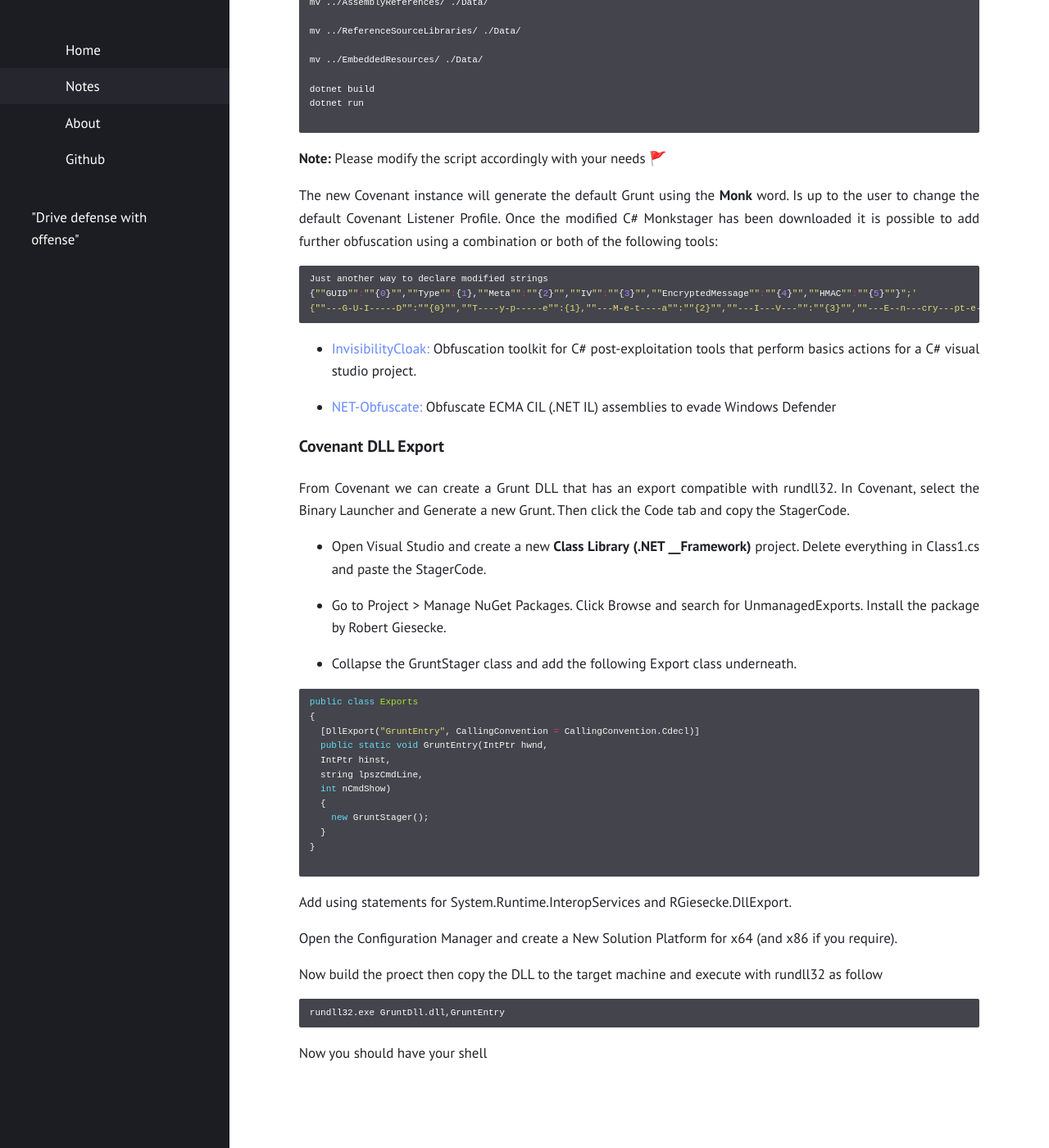
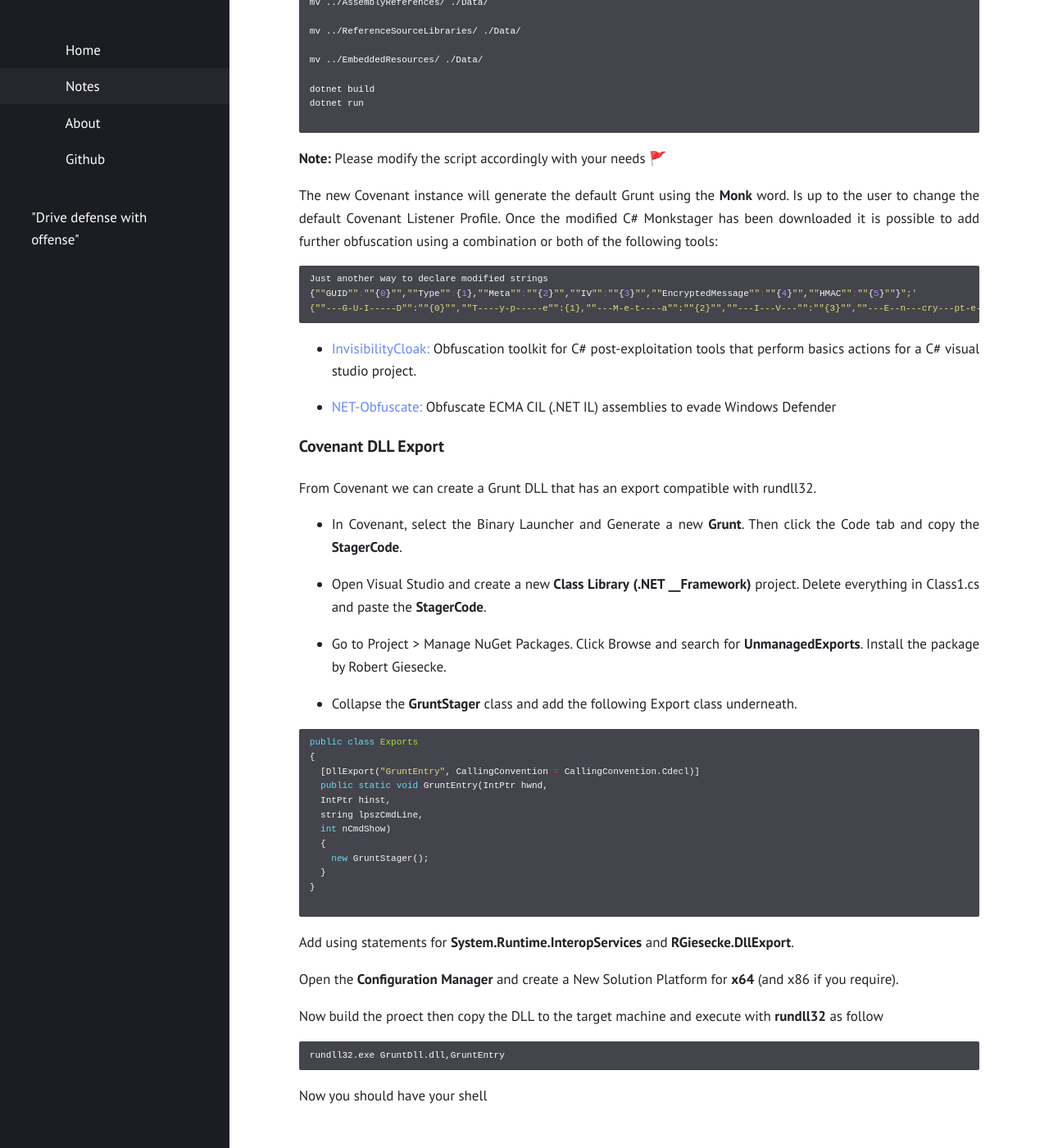
Before and after one commit to Fil88/Fil88.github.io, a Jekyll site: the page built from notes.md, in a window 1280 px wide and 1400 px high, scrolled down 10357 px. Shown: the whole window at 82% size. Built offline with Jekyll 4.4.1, drawn with Linux system fonts in a browser that asks for light colours.

````diff
--- a/notes.md
+++ b/notes.md
@@ -535,13 +535,15 @@ Just another way to declare modified strings
 
 ### Covenant DLL Export
 
-From Covenant we can create a Grunt DLL that has an export compatible with rundll32. In Covenant, select the Binary Launcher and Generate a new Grunt. Then click the Code tab and copy the StagerCode.
+From Covenant we can create a Grunt DLL that has an export compatible with rundll32.
 
-- Open Visual Studio and create a new __Class__ __Library__ __(.NET __Framework)__ project. Delete everything in Class1.cs and paste the StagerCode.
+- In Covenant, select the Binary Launcher and Generate a new __Grunt__. Then click the Code tab and copy the __StagerCode__.
 
-- Go to Project > Manage NuGet Packages. Click Browse and search for UnmanagedExports. Install the package by Robert Giesecke.
+- Open Visual Studio and create a new __Class__ __Library__ __(.NET __Framework)__ project. Delete everything in Class1.cs and paste the __StagerCode__.
 
-- Collapse the GruntStager class and add the following Export class underneath.
+- Go to Project > Manage NuGet Packages. Click Browse and search for __UnmanagedExports__. Install the package by Robert Giesecke.
+
+- Collapse the __GruntStager__ class and add the following Export class underneath.
 
 ```cpp
 public class Exports
@@ -558,11 +560,11 @@ public class Exports
 
 ```
 
-Add using statements for System.Runtime.InteropServices and RGiesecke.DllExport.
+Add using statements for __System.Runtime.InteropServices__ and __RGiesecke.DllExport__.
 
-Open the Configuration Manager and create a New Solution Platform for x64 (and x86 if you require).
+Open the __Configuration__ __Manager__ and create a New Solution Platform for __x64__ (and x86 if you require).
 
-Now build the proect then copy the DLL to the target machine and execute with rundll32 as follow
+Now build the proect then copy the DLL to the target machine and execute with __rundll32__ as follow
 
 ```sh
 rundll32.exe GruntDll.dll,GruntEntry
````
